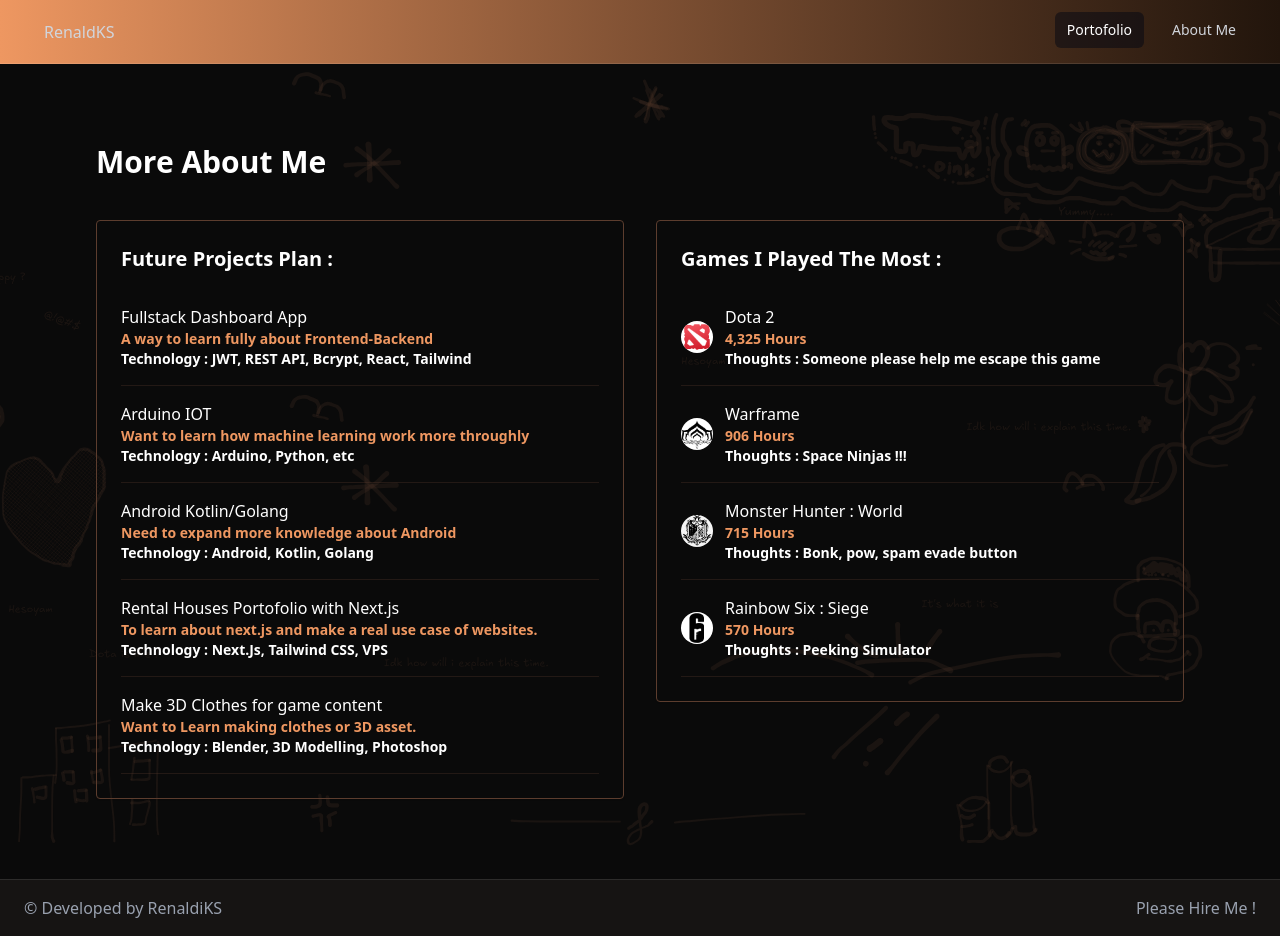
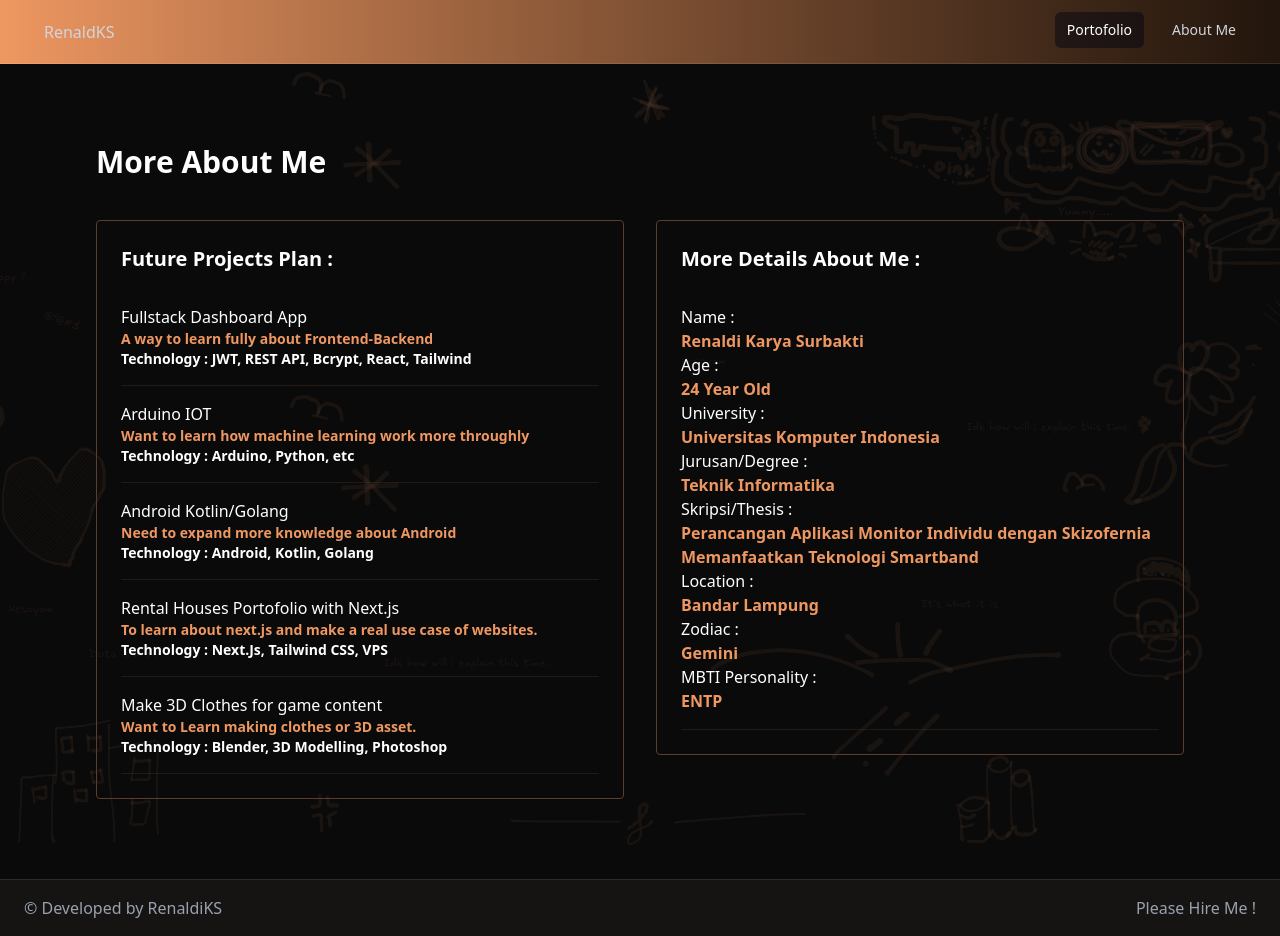
Before and after one commit to RenaldKS/Web-Portofolio, a React (Vite) app: page /aboutme in a window 1280 px wide. Built offline with nearby package versions, Linux system fonts and the light colour scheme; the HTML template or start-up script is replaced by a standard one.

Commit message:
Update About_Me.jsx

```diff
--- a/src/pages/About_Me.jsx
+++ b/src/pages/About_Me.jsx
@@ -33,30 +33,40 @@
           <div className="flex-1">
             <div className="w-full p-6 bg-[#33333] border border-[#5c3d2e] rounded shadow-xs">
               <h5 className="text-xl font-semibold mb-4">
-                Games I Played The Most :
+                More Details About Me :
               </h5>
 
-              {Games.map((game, i) => (
-                <div key={i} className="py-4 border-b border-[#5c3d2e]/30">
-                  <div className="flex items-center gap-3">
-                    <img
-                      className="w-8 h-8 rounded-full bg-white"
-                      src={game.img}
-                      alt={game.alt}
-                    />
-
-                    <div>
-                      <p className="font-medium">{game.id}</p>
-                      <p className="text-[#EE9761] font-bold text-sm">
-                        {game.playtime}
-                      </p>
-                      <p className="text-sm font-bold break-words">
-                        Thoughts : {game.thoughts}
-                      </p>
-                    </div>
+              <div className="py-4 border-b border-[#5c3d2e]/30">
+                <div className="flex items-center gap-3">
+                  <div>
+                    <p className="font-medium">Name :</p>
+                    <p className="text-[#EE9761] font-bold ">
+                      Renaldi Karya Surbakti
+                    </p>
+                    <p className="font-medium">Age :</p>
+                    <p className="text-[#EE9761] font-bold ">24 Year Old</p>
+                    <p className="font-medium">University :</p>
+                    <p className="text-[#EE9761] font-bold ">
+                      Universitas Komputer Indonesia
+                    </p>
+                    <p className="font-medium">Jurusan/Degree :</p>
+                    <p className="text-[#EE9761] font-bold ">
+                      Teknik Informatika
+                    </p>
+                    <p className="font-medium">Skripsi/Thesis :</p>
+                    <p className="text-[#EE9761] font-bold ">
+                      Perancangan Aplikasi Monitor Individu dengan Skizofernia
+                      Memanfaatkan Teknologi Smartband
+                    </p>
+                    <p className="font-medium">Location :</p>
+                    <p className="text-[#EE9761] font-bold ">Bandar Lampung</p>
+                    <p className="font-medium">Zodiac :</p>
+                    <p className="text-[#EE9761] font-bold ">Gemini</p>
+                    <p className="font-medium">MBTI Personality :</p>
+                    <p className="text-[#EE9761] font-bold ">ENTP</p>
                   </div>
                 </div>
-              ))}
+              </div>
             </div>
           </div>
         </div>
```
